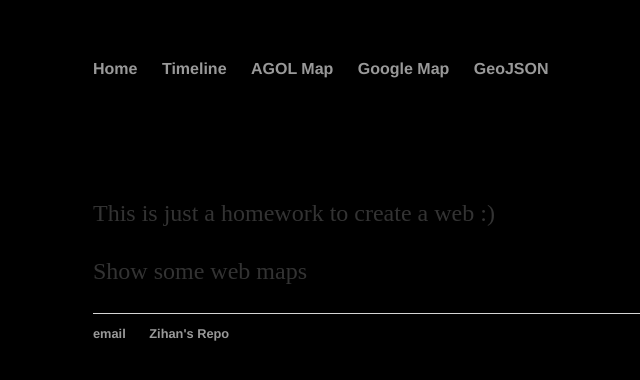
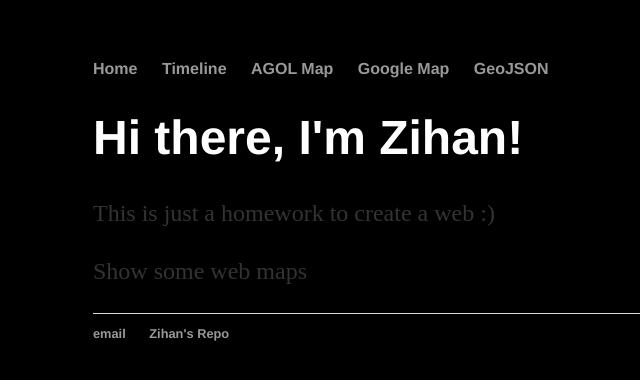
Before and after one commit to ZHCheny/ZHCheny.github.io, a Jekyll site: the page built from index.html, in a window 1280 px wide. Shown: the top 380 px of the page, without its empty margins (163-803 px from the left). Built offline with Jekyll 4.4.1, drawn with Linux system fonts in a browser that asks for light colours.

Commit message:
Update main.css

```diff
--- a/css/main.css
+++ b/css/main.css
@@ -1,7 +1,7 @@
 body {
     margin: 60px auto;
     width: 60%;
-    background-color:#000000
+    background-color:#000000;
 }
 nav ul, footer ul {
     font-family:'Helvetica', 'Arial', 'Sans-Serif';
@@ -23,6 +23,7 @@ a:hover {
 h1 {
     font-size: 3em;
     font-family:'Helvetica', 'Arial', 'Sans-Serif';
+    color:#FFFFFF
 }
 p {
     font-size: 1.5em;
```
